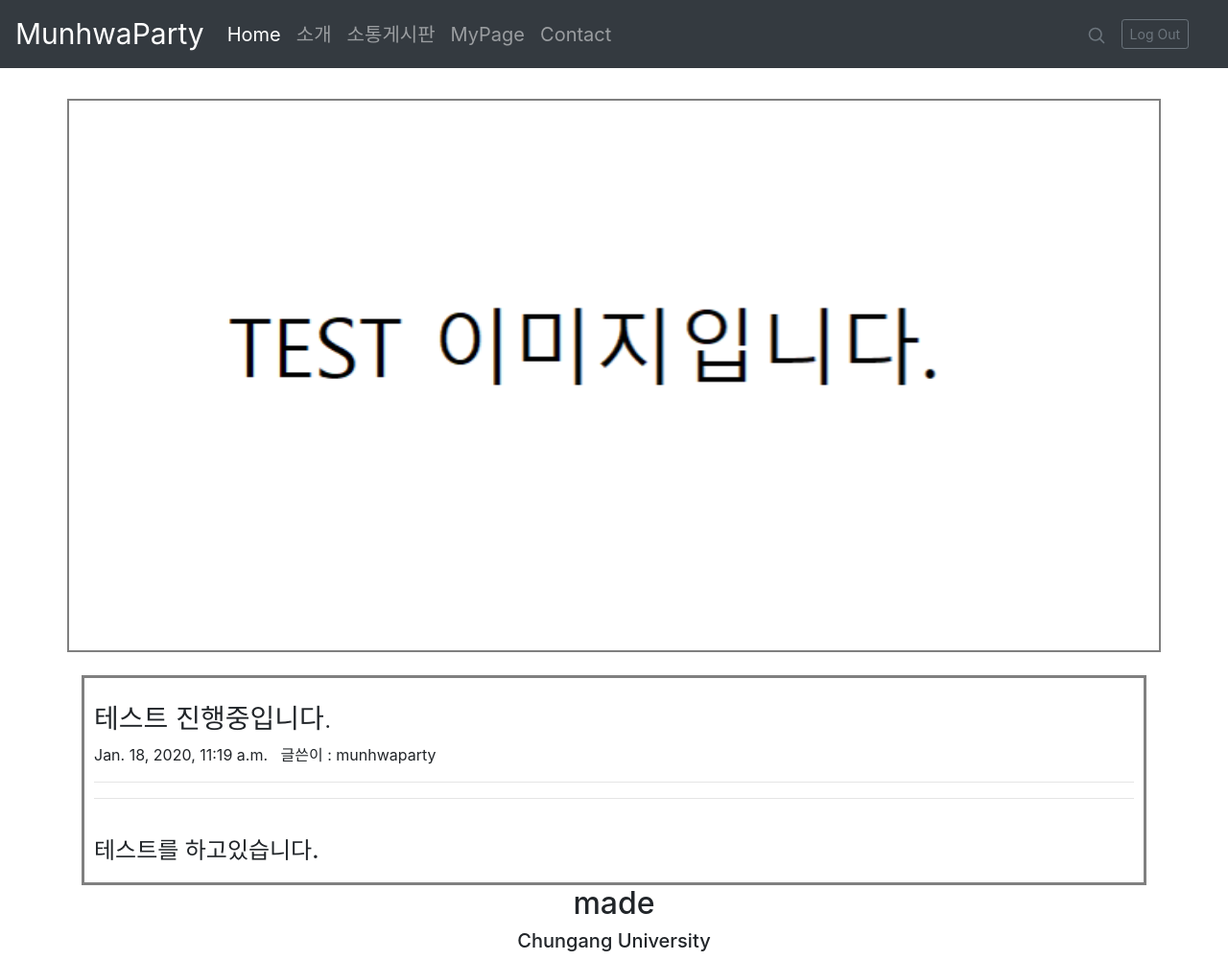
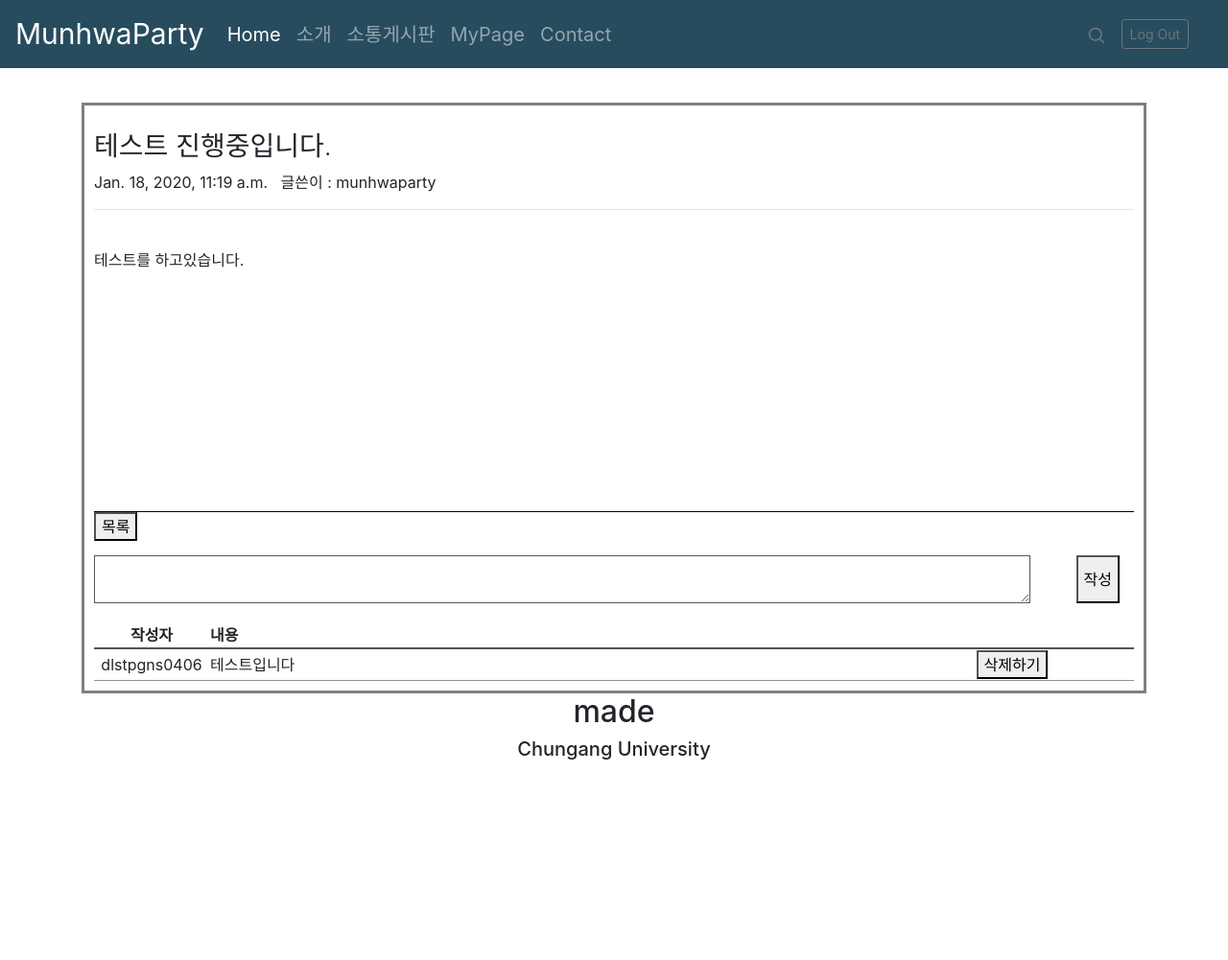
Before and after one commit to oereo/blogproject, a Django app: page /blog/43 in a window 1280 px wide. Shown: the whole page at 96% size. After the commit the page ends 792 px from the top, so only its background shows below. Run offline with Django 3.2, Linux system fonts and the light colour scheme; a user stored in the database is signed in; data comes from the database, SQL or seed files in the repository; both versions use the stored data as it was after the commit; some libraries are stand-ins or nearby versions.

Commit message:
add the blog_comment for 공지사항

```diff
--- a/account/templates/accounts_base.html
+++ b/account/templates/accounts_base.html
@@ -76,7 +76,7 @@
   <header>
 
 
-    <nav class="navbar navbar-expand-md navbar-dark fixed-top bg-dark" style = "margin-bottom : 50px;">
+    <nav class="navbar navbar-expand-md navbar-dark fixed-top" style = "margin-bottom : 50px; background-color : #274c5e">
       <a class="navbar-brand" href="#" style = "font-size : 30px;">MunhwaParty</a>
       <button class="navbar-toggler" type="button" data-toggle="collapse" data-target="#navbarCollapse" aria-controls="navbarCollapse" aria-expanded="false" aria-label="Toggle navigation">
         <span class="navbar-toggler-icon"></span>
--- a/account/templates/signup_1.html
+++ b/account/templates/signup_1.html
@@ -85,7 +85,7 @@
   </table>
   <br>
 
-  <input type = "submit" value = "다 음"class="btn_order" style="margin:10px; color : black;" >
+  <input type = "submit" value = "다 음"class="btn_order" style="margin:10px; color : black;">
 </form>
 
 <a href="/"> <button type = "button"  class="btn_cancel1" style="margin:10px;color : black;" >취 소</button></a>
--- a/blog/models.py
+++ b/blog/models.py
@@ -47,6 +47,8 @@
         return self.text
 
 
+
+
 def user_path(instance, filename): # instance는 Photo 클래스의 객체, filename은 업로드할 파일의 파일이름
     from random import choice   # string으로 나온 결과에서 하나의 문자열만 뽑아냄
     import string               # 무작위 문자열을 뽑아내기 위한 용도
--- /dev/null
+++ b/blog/static/css/detail_blog.css
@@ -0,0 +1,5 @@
+.blog_body{
+    width : 100%;
+    height : 100%;
+    font-size : 2rem;
+}
--- a/blog/static/css/upload.css
+++ b/blog/static/css/upload.css
@@ -11,6 +11,7 @@
     height : auto;
 }
 .post_detail{
+    margin-top : 50px;
     border : 3px solid gray;
     padding : 10px;
     width : 100%;
--- a/blog/templates/base.html
+++ b/blog/templates/base.html
@@ -54,6 +54,10 @@
     <link rel = "stylesheet" href = "../static/css/freeboardcss.css">
 
     <style>
+      .bg-dark{
+        background-color: #1f4e5f;
+      }
+
       .bd-placeholder-img {
         font-size: 1.125rem;
         text-anchor: middle;
@@ -76,12 +80,12 @@
   <header>
 
 
-    <nav class="navbar navbar-expand-md navbar-dark fixed-top bg-dark" style = "margin-bottom : 50px;">
-      <a class="navbar-brand" href="#" style = "font-size : 30px;">MunhwaParty</a>
+    <nav class="navbar navbar-expand-md navbar-dark fixed-top " style = "margin-bottom : 50px;  background-color: #274c5e;">
+      <a class="navbar-brand" href="{% url 'home' %}" style = "font-size : 30px;">MunhwaParty</a>
       <button class="navbar-toggler" type="button" data-toggle="collapse" data-target="#navbarCollapse" aria-controls="navbarCollapse" aria-expanded="false" aria-label="Toggle navigation">
         <span class="navbar-toggler-icon"></span>
       </button>
-      <div class="collapse navbar-collapse" id="navbarCollapse">
+      <div class="collapse navbar-collapse" id="navbarCollapse" style = "">
         <ul class="navbar-nav mr-auto" style = "font-size : 20px;">
           <li class="nav-item active">
             <a class="nav-link" href="{% url 'home' %}">Home <span class="sr-only">(current)</span></a>
--- a/blog/templates/detail_blog.html
+++ b/blog/templates/detail_blog.html
@@ -1,4 +1,4 @@
-{% extends 'base.html' %}
+{% extends 'accounts_base.html' %}
 {% block content %}
 <br>
 <div class = "post_detail">
@@ -6,11 +6,49 @@
     <hr>
     {% if user.username == blog_detail.owner %}
         <button class="deletepost"onclick="location.href='{% url 'deleteblog' blog_detail.id %}'">삭제하기</button>
+        <hr>
     {% endif %}
-    <hr>
+
     <br>
-    <h4>{{blog_detail.body}}</h4>
+    <div class = blog_body>
+        {{blog_detail.body}}
+    </div>
 
+    <div class="post-comments">
+            <div class="freeboard-detail-btns">
+                    <button class="gofreeboard"onclick="location.href='{% url 'home' %}'">목록</button>
+                    <!-- {% if user.username == blog.owner %}
+                    <button class="editpost"onclick="location.href='{% url 'editpost' blog.id %}'">수정하기</button>
+                    <button class="deletepost"onclick="location.href='{% url 'deletepost' blog.id %}'">삭제하기</button>
+                {% endif %} -->
+                </div>
+        <form method="POST" class="comment-form" action="{% url 'writecomment_blog' blog_detail.id %}">
+            {% csrf_token %}
+            <textarea class="comment-box" name="comment"></textarea>
+            <button class="comment-submit">작성</button>
+        </form>
+        <table class="comments">
+            <tr class="comment-header">
+                <th class="comment-author">작성자</th>
+                <th class="comment-text">내용</th>
+                <th></th>
+            </tr>
+            {% for c in blog_detail.comments.all %}
+            <tr class="comment-tr">
+                {% if c.author %}
+                <td class="comment-author">{{c.author}}</td>
+                {% else %}
+                <td class="comment-author">손님</td>
+                {% endif %}
+                <td class="comment-text">{{c.text}}</td>
+                {% if c.author == user.username %}
+                <td class="comment-delete"><button class="btn-plus i-btn"onclick="
+                    var a= confirm('댓글을 삭제하시겠습니까?'); console.log(a); if(a==true){location.href='{% url 'deletecomment_blog' blog_detail.id c.id %}'}"><i class="fa fa-times"></i>삭제하기</button></td>
+                {% endif %}
+            </tr>
+            {% endfor %}
+        </table>
+    </div>
 </div>
 
 
--- a/blog/templates/detail_post.html
+++ b/blog/templates/detail_post.html
@@ -1,4 +1,4 @@
-{% extends 'base.html'%}
+{% extends 'accounts_base.html'%}
 {%block content%}
 
 <br>
--- a/blog/templates/mypage.html
+++ b/blog/templates/mypage.html
@@ -1,4 +1,4 @@
-{% extends 'base.html'%}
+{% extends 'accounts_base.html'%}
 {%block content%}
 <!DOCTYPE html>
 <html lang="en">
--- a/blog/templates/postpage.html
+++ b/blog/templates/postpage.html
@@ -1,7 +1,8 @@
-{% extends 'base.html'%}
+{% extends 'accounts_base.html'%}
 {%block content%}
 <br>
 <hr>
+<h1 class = "contact" >소식</h1>
 <br>
 <div class = "container">
 <div class = "background">
--- a/blog/templates/staff_page.html
+++ b/blog/templates/staff_page.html
@@ -1,4 +1,4 @@
-{% extends 'base.html'%}
+{% extends 'accounts_base.html'%}
 {%block content%}
 <!DOCTYPE html>
 <html lang="en">
@@ -6,11 +6,11 @@
     <meta charset="UTF-8">
     <meta name="viewport" content="width=device-width, initial-scale=1.0">
     <meta http-equiv="X-UA-Compatible" content="ie=edge">
-    <title>Document</title>
+
 </head>
 <body>
     <br>
-  <div style = "background-color: #FAFAFA;border : 2px solid gray; padding : 10px; width : 50%;">
+  <div style = "background-color: #FAFAFA;border : 2px solid gray; padding : 10px; width : 50%; margin-top:50px;">
     <h3><strong>{{name}} 관리자님 환영합니다</strong></h3>
   </div>
 <!-- <h3>직업: {{job}}</h3>
--- a/blog/views.py
+++ b/blog/views.py
@@ -116,6 +116,21 @@
         form = UploadForm()
     return render(request, 'upload.html', {'form' : form})
 
+def writecomment_blog(request, blog_id):
+    user = request.user
+    blog = get_object_or_404(Blog, pk=blog_id)
+    comment = Comment()
+    comment.blog = blog
+    comment.author = user.username
+    comment.text=request.POST['comment']
+    comment.save()
+    return redirect('detail_blog', blog_id)
+
+def deletecomment_blog(request,blog_id, comment_id):
+    comment = get_object_or_404(Comment, pk=comment_id)
+    comment.delete()
+    return redirect('detail_blog', blog_id)
+
 # def upload(request):
 #     form = UploadDocumentForm()
 #     if request.method == 'POST':
--- a/firstproject/urls.py
+++ b/firstproject/urls.py
@@ -38,6 +38,8 @@
     path('contact/', blog.views.contact, name = "contact"),
     path('deletephoto/<int:post_id>', blog.views.deletephoto, name='deletephoto'),
     path('deleteblog/<int:blog_id>', blog.views.deleteblog, name = 'deleteblog'),
+    path('writecomment/<int:blog_id>', blog.views.writecomment_blog, name='writecomment_blog'),
+    path('deletecomment/<int:blog_id>/<int:comment_id>', blog.views.deletecomment_blog, name='deletecomment_blog'),
 
     path('assign/', account.views.assign, name='assign'),
     path('login/', account.views.login, name='login'),
--- a/freeboard/static/css/freeboardcss.css
+++ b/freeboard/static/css/freeboardcss.css
@@ -76,6 +76,7 @@
 
 /* DETAIL PAGE*/
 .post-comments {
+    margin-top : 250px;
     border-top: 1px solid black;
 }
 
```
Also changed, not shown: freeboard/templates/detail.html (+19 -20 lines), db.sqlite3, media/blog/2020/02/13/정시비율.PNG (added).
